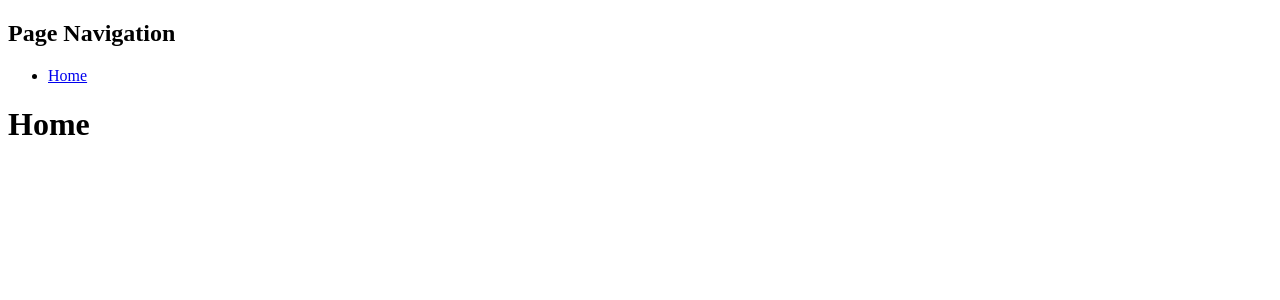
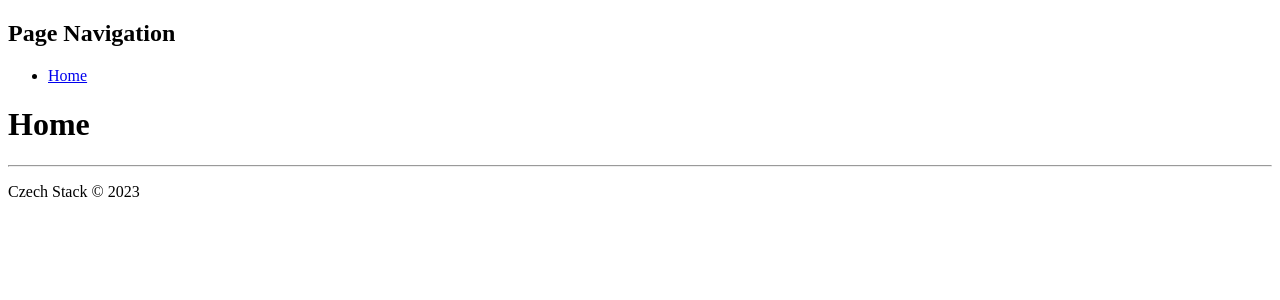
Before and after one commit to thioaethxr/czech-stack, a Next.js app: page / in a window 1280 px wide. Shown: the top 300 px of the page. Built offline with nearby package versions, Linux system fonts and the light colour scheme.

Commit message:
Creating the Page Footer block

```diff
--- a/app/layout.tsx
+++ b/app/layout.tsx
@@ -1,4 +1,5 @@
 import { PageNavigation } from '@components/blocks/PageNavigation';
+import { PageFooter } from '@components/blocks/PageFooter';
 
 import type { Metadata } from 'next';
 
@@ -17,6 +18,7 @@ export default function RootLayout({
       <body>
         <PageNavigation />
         {children}
+        <PageFooter />
       </body>
     </html>
   );
--- /dev/null
+++ b/components/blocks/PageFooter.tsx
@@ -0,0 +1,8 @@
+import React from 'react';
+
+export const PageFooter: React.FC = () => (
+  <footer>
+    <hr />
+    <p>Czech Stack &copy; 2023</p>
+  </footer>
+);
```
